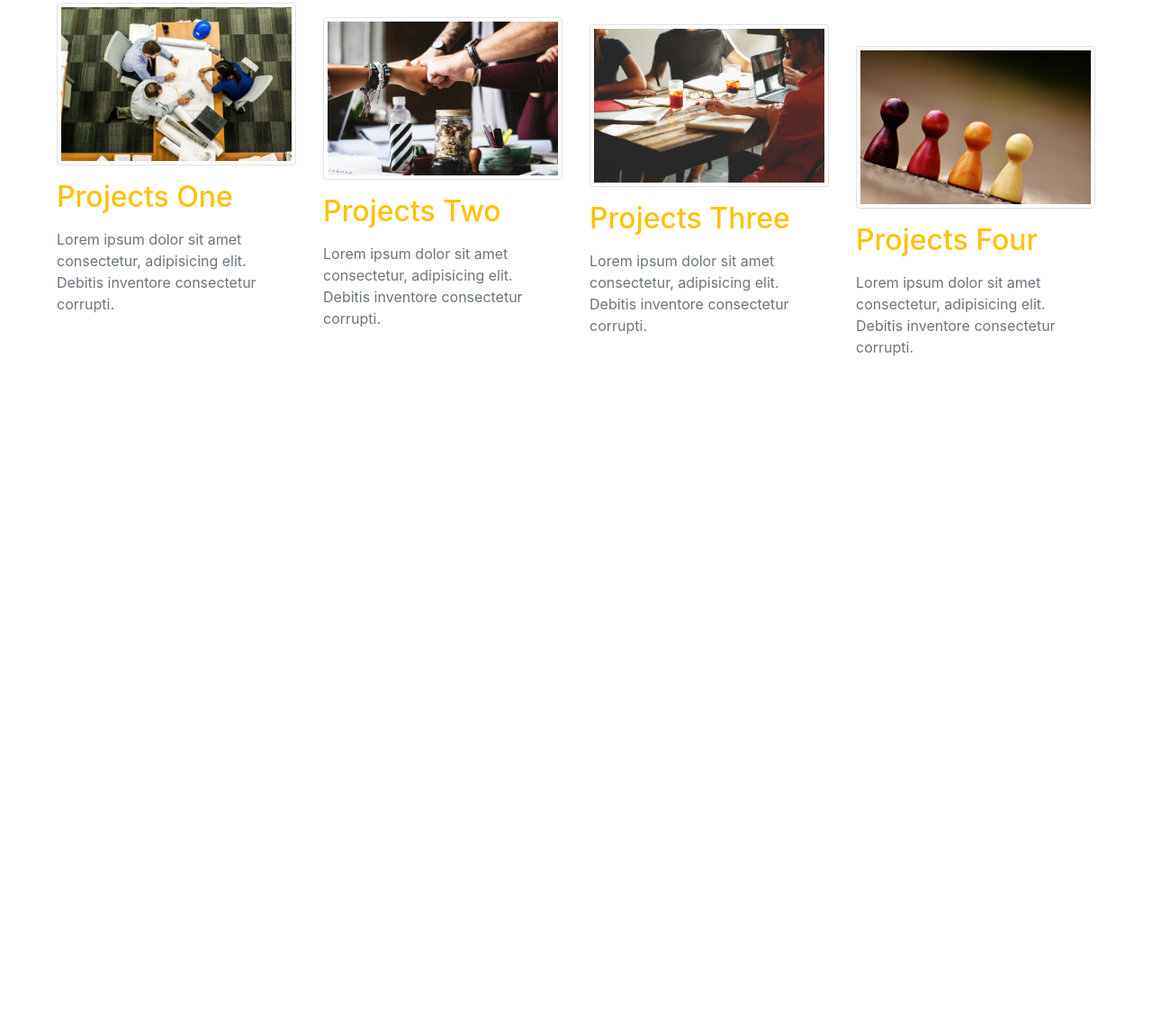
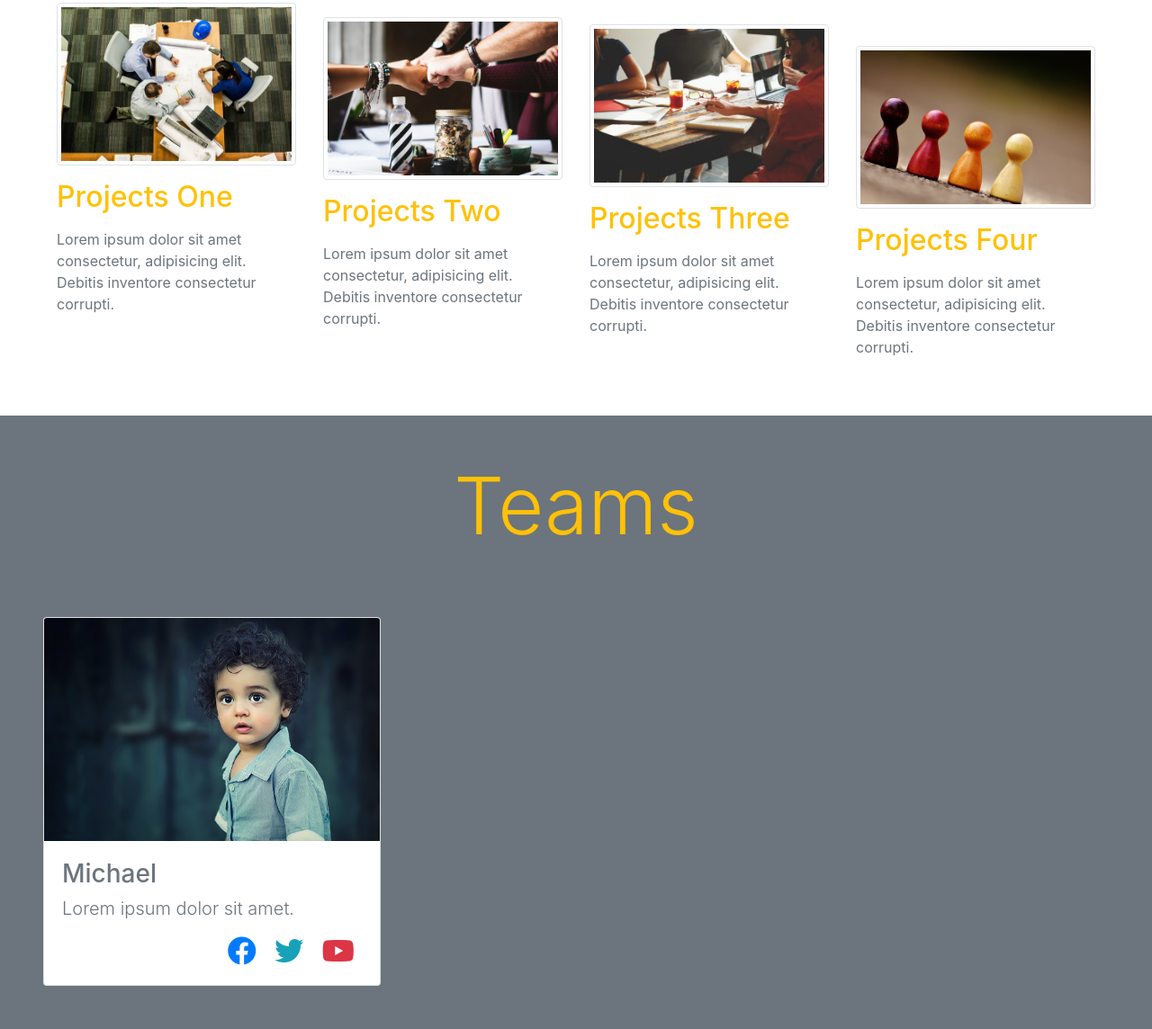
Before and after one commit to Chrislinlin/bs_practice, a plain HTML site: page index.html in a window 1280 px wide. Shown: the part 1706-2850 px from the top of the page at 90% size. Before the commit the page ends 2168 px from the top, so only its background shows below. Drawn offline with nearby package versions, Linux system fonts and the light colour scheme.

Commit message:
finished first card

```diff
--- a/index.html
+++ b/index.html
@@ -147,25 +147,25 @@
             <!-- end of title-->
             <div class="row">
                 <div class="col-lg-3 col-sm-6 ">
-                    <img src="./images/project1.jpg" class="img-thumbnail">
+                    <img src="./projects_images/project1.jpg" class="img-thumbnail">
                     <h2 class="my-3 text-warning">Projects One</h2>
                     <p class="text-muted">Lorem ipsum dolor sit amet consectetur, adipisicing elit. Debitis inventore
                         consectetur corrupti.</p>
                 </div>
                 <div class="col-lg-3 col-sm-6 mt-3">
-                    <img src="./images/project2.jpg" class="img-thumbnail">
+                    <img src="./projects_images/project2.jpg" class="img-thumbnail">
                     <h2 class="my-3 text-warning">Projects Two</h2>
                     <p class="text-muted">Lorem ipsum dolor sit amet consectetur, adipisicing elit. Debitis inventore
                         consectetur corrupti.</p>
                 </div>
                 <div class="col-lg-3 col-sm-6 mt-4">
-                    <img src="./images/project3.jpg" class="img-thumbnail">
+                    <img src="./projects_images/project3.jpg" class="img-thumbnail">
                     <h2 class="my-3 text-warning">Projects Three</h2>
                     <p class="text-muted">Lorem ipsum dolor sit amet consectetur, adipisicing elit. Debitis inventore
                         consectetur corrupti.</p>
                 </div>
                 <div class="col-lg-3 col-sm-6 mt-5">
-                    <img src="./images/project4.jpg" class="img-thumbnail">
+                    <img src="./projects_images/project4.jpg" class="img-thumbnail">
                     <h2 class="my-3 text-warning">Projects Four</h2>
                     <p class="text-muted">Lorem ipsum dolor sit amet consectetur, adipisicing elit. Debitis inventore
                         consectetur corrupti.</p>
@@ -176,6 +176,47 @@
         </div>
     </section>
     <!------end ofprojects section------------->
+
+    <!--------team -------------->
+    <section class="p-sm-5 bg-secondary">
+        <!--title-->
+        <div class="row">
+            <div class="col text-center mb-3">
+                <h1 class="text-warning display-2">Teams</h1>
+                <p class="lead text-secondary">Lorem, ipsum dolor sit amet consectetur adipisicing elit. Natus sint
+                    odio fugit.</p>
+            </div>
+        </div>
+        <!-- end of title-->
+        <div class="row">
+            <div class="col-lg-4">
+                <div class="card">
+                    <img src="./team_images/kid1.jpg" class="card-img-top">
+                    <div class="card-body">
+                        <div class="card-title">
+                            <h3 class="text-muted">Michael</h3>
+                        </div>
+                        <div class="card-subtitle">
+                            <p class="lead text-secondary">
+                                Lorem ipsum dolor sit amet.
+                            </p>
+                        </div>
+                        <div class="text-right">
+                            <a href="#"><i class="fab fa-facebook fa-2x mx-2"></i></a>
+                            <a href="#"><i class="fab fa-twitter fa-2x mx-2 text-info"></i></a>
+                            <a href="#"><i class="fab fa-youtube fa-2x mx-2 text-danger"></i></a>
+
+                        </div>
+
+                    </div>
+                </div>
+
+            </div>
+            <div class="col-lg-4"></div>
+            <div class="col-lg-4"></div>
+        </div>
+    </section>
+    <!--------end ofteam -------------->
 
     <!------jQury CDN--------------->
     <script src="https://code.jquery.com/jquery-3.5.1.min.js"
```
Also changed, not shown: projects_images/kid1.jpg (renamed from images/kid1.jpg), projects_images/kid2.jpg (renamed from images/kid2.jpg), projects_images/kid3.jpg (renamed from images/kid3.jpg), projects_images/project1.jpg (renamed from images/project1.jpg), projects_images/project2.jpg (renamed from images/project2.jpg), projects_images/project3.jpg (renamed from images/project3.jpg), projects_images/project4.jpg (renamed from images/project4.jpg), projects_images/title-img.png (renamed from images/title-img.png), team_images/kid1.jpg (added), team_images/kid2.jpg (added), team_images/kid3.jpg (added), team_images/project1.jpg (added), team_images/project2.jpg (added), team_images/project3.jpg (added), 2 more files.
